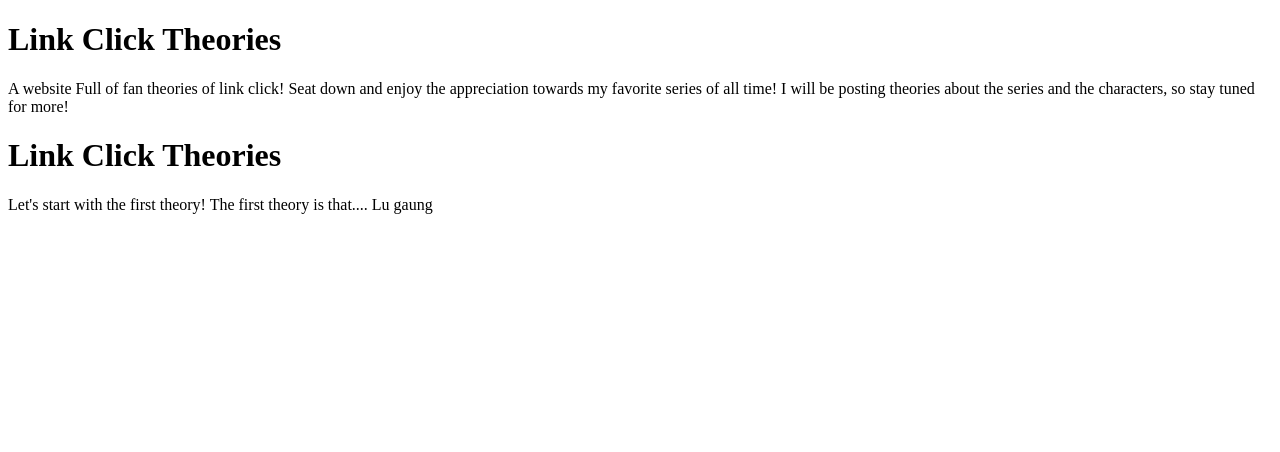
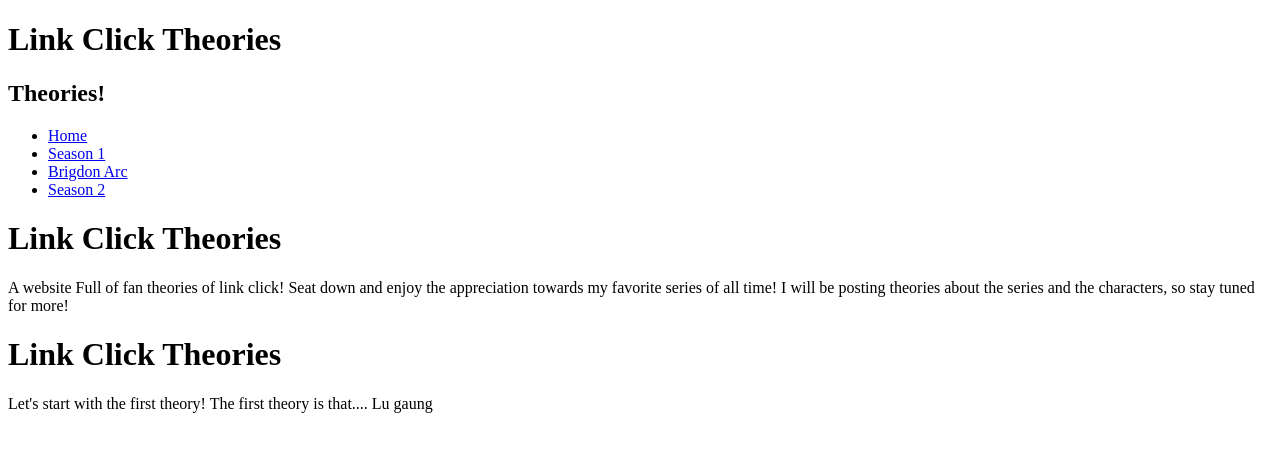
Before and after one commit to Netsu-Codes/Link_Click_Fan_Theory_Webiste, a plain HTML site: page index.html in a window 1280 px wide. Drawn offline with Linux system fonts and the light colour scheme.

Commit message:
Update index.html

```diff
--- a/index.html
+++ b/index.html
@@ -2,16 +2,33 @@
 <html>
     <head>
         <title>Link Click Theoryies!</title>
+        <link rel="stylesheet" href="style.css">
     </head>
+
     <body>
-        <h1>Link Click Theories</h1>
+        <div class="box">
+
+            <header></header><h1>Link Click Theories</h1></header>
+
+            <nav>
+                <h2>Theories!</h2>
+                <ul>
+                    <li><a href="index.html">Home</a></li>
+                    <li><a href="season1.html">Season 1</a></li>
+                    <li><a href="BridonArc.html">Brigdon Arc</a></li>
+                    <li><a href="season2.html">Season 2</a></li>
+                </nav>
+            <main><h1>Link Click Theories</h1>
             <p>A website Full of fan theories of link click! Seat down and enjoy the
                 appreciation towards my favorite series of all time! I will be posting theories about the series and the characters,
-            so stay tuned for more!</p>
+                so stay tuned for more!
             </p>
-    </body>
+            </main>
+
             <h1>Link Click Theories</h1>
             <p>
             Let's start with the first theory! The first theory is that.... Lu gaung
             </p>
+        </div>
+    </body>
 </html>
```
Lines whose indentation alone changed are shown as unchanged.
